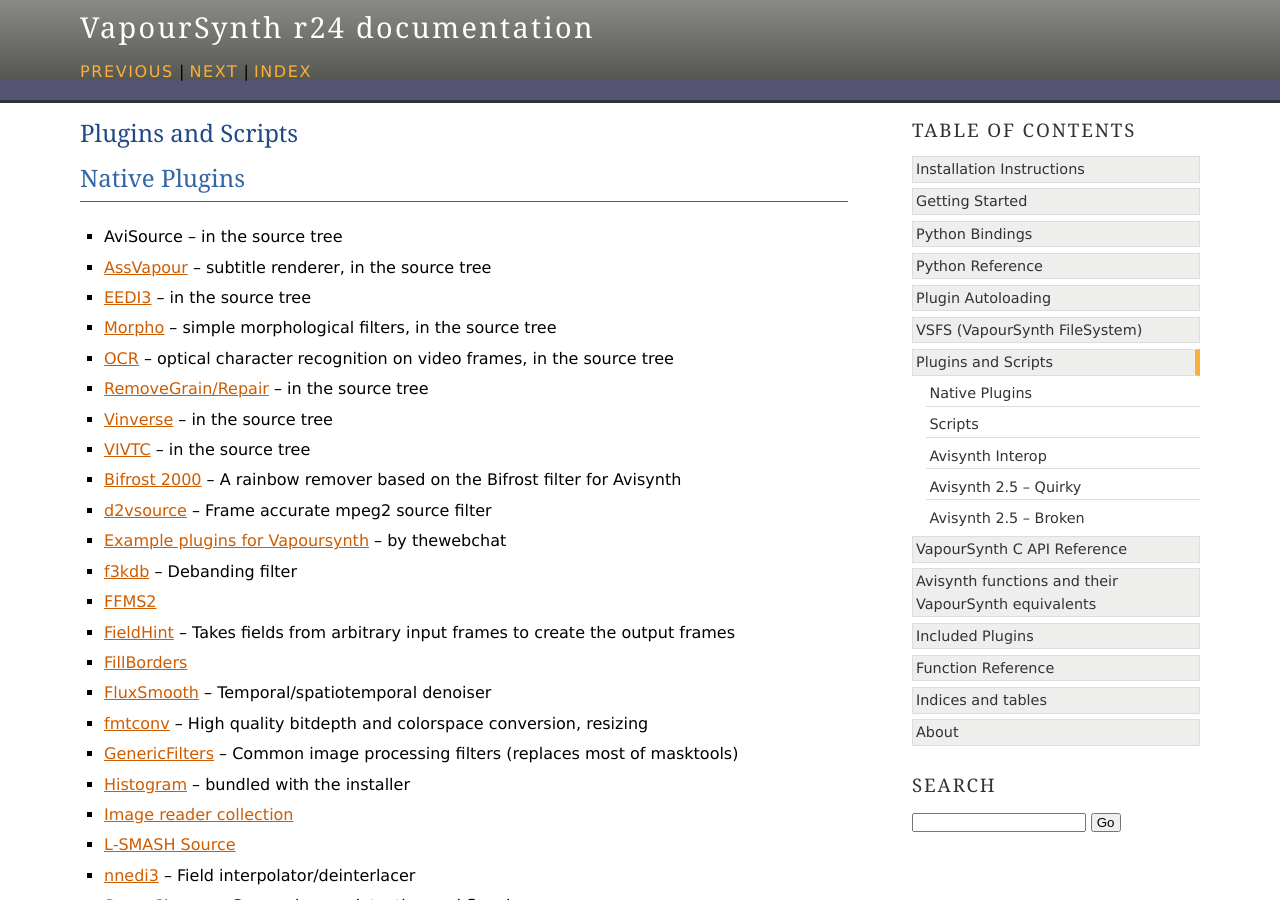
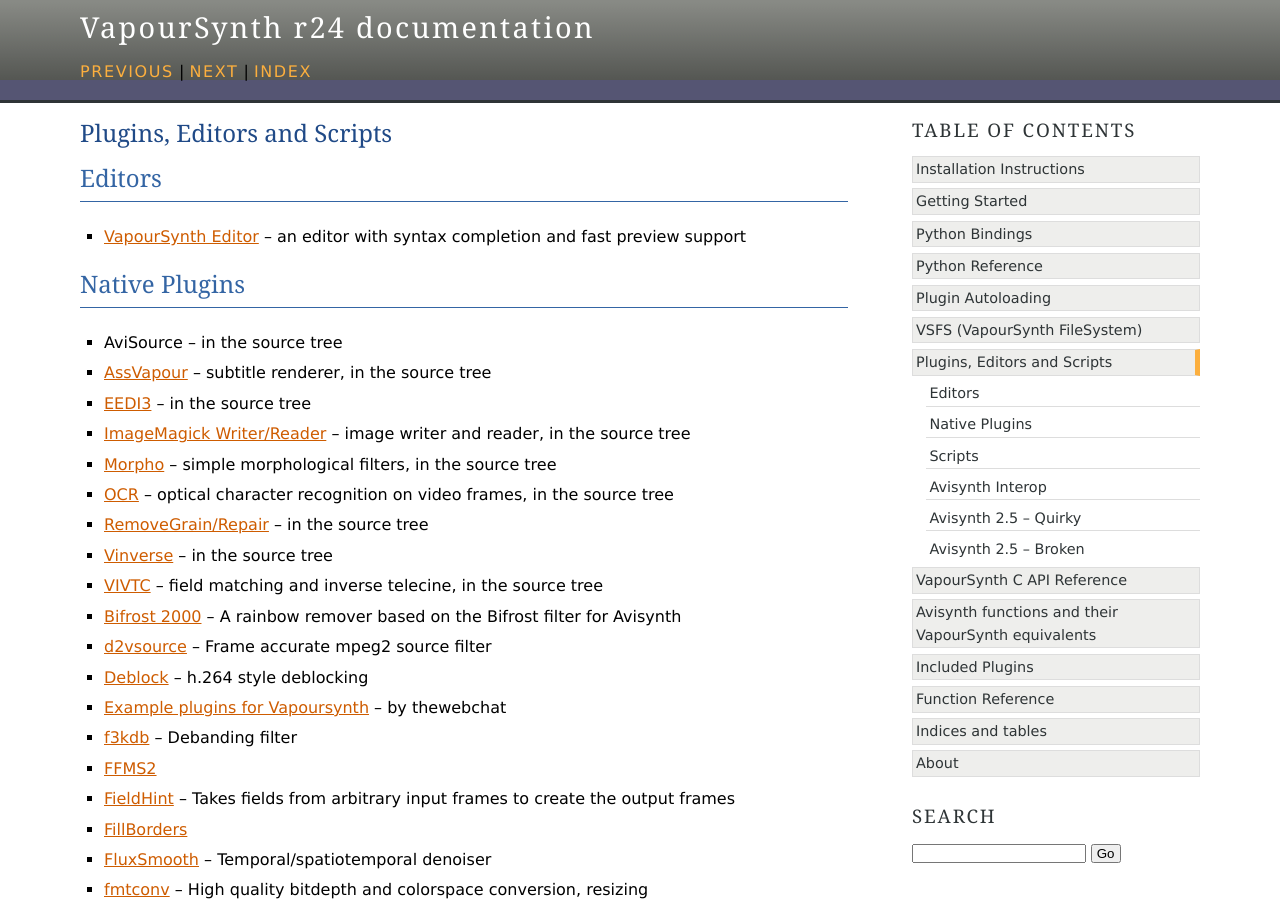
Before and after one commit to vapoursynth/vapoursynth, a Sphinx documentation site: the page built from doc/pluginlist.rst, in a window 1280 px wide and 900 px high. Built offline with Sphinx 7.4.7, drawn with Linux system fonts in a browser that asks for light colours; formulas are drawn with MathJax 3.

Commit message:
Update documentation

```diff
--- a/doc/pluginlist.rst
+++ b/doc/pluginlist.rst
@@ -1,18 +1,24 @@
-Plugins and Scripts
-===================
+Plugins, Editors and Scripts
+============================
+
+Editors
+#######
+* `VapourSynth Editor <https://bitbucket.org/mystery_keeper/vapoursynth-editor>`_ -- an editor with syntax completion and fast preview support
 
 Native Plugins
 ##############
 * AviSource -- in the source tree
 * :ref:`AssVapour <assvapour>` -- subtitle renderer, in the source tree
 * :ref:`EEDI3 <eedi3>` -- in the source tree
+* :ref:`ImageMagick Writer/Reader <imwri>` -- image writer and reader, in the source tree
 * :ref:`Morpho <morpho>` -- simple morphological filters, in the source tree
 * :ref:`OCR <ocr>` -- optical character recognition on video frames, in the source tree
 * :ref:`RemoveGrain/Repair <rgvs>` -- in the source tree
 * :ref:`Vinverse <vinverse>` -- in the source tree
-* :ref:`VIVTC <vivtc>` -- in the source tree
+* :ref:`VIVTC <vivtc>` -- field matching and inverse telecine, in the source tree
 * `Bifrost 2000 <https://github.com/dubhater/vapoursynth-bifrost>`_ -- A rainbow remover based on the Bifrost filter for Avisynth
 * `d2vsource <http://forum.doom9.org/showthread.php?t=166399>`_ -- Frame accurate mpeg2 source filter
+* `Deblock <http://forum.doom9.org/showthread.php?t=170975>`_ -- h.264 style deblocking
 * `Example plugins for Vapoursynth <http://forum.doom9.org/showthread.php?t=166147>`_ -- by thewebchat
 * `f3kdb <http://forum.doom9.org/showthread.php?t=161411>`_ -- Debanding filter
 * `FFMS2 <https://github.com/FFMS/ffms2>`_
@@ -35,7 +41,6 @@
 * `vsrawsource <http://forum.doom9.org/showthread.php?t=166075>`_ -- raw video reader
 * `WWXD <https://github.com/dubhater/vapoursynth-wwxd>`_ -- Xvid-like scene change detection
 
-
 Scripts
 #######
 * `FineSharp <http://forum.doom9.org/showthread.php?t=166524>`_ -- Script by Didée, ported by Chikuzen
```
Also changed, not shown: doc/plugins/imwri.rst (added, +48 -0 lines).
